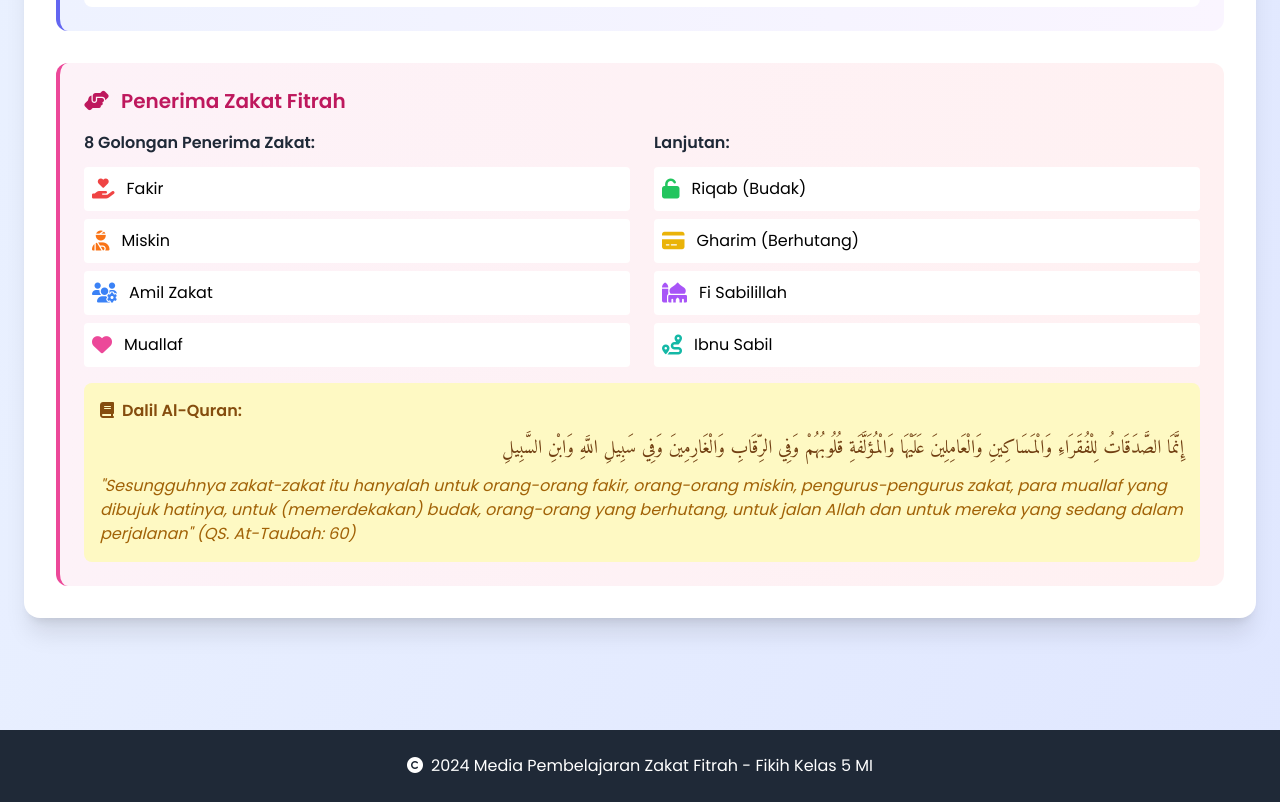
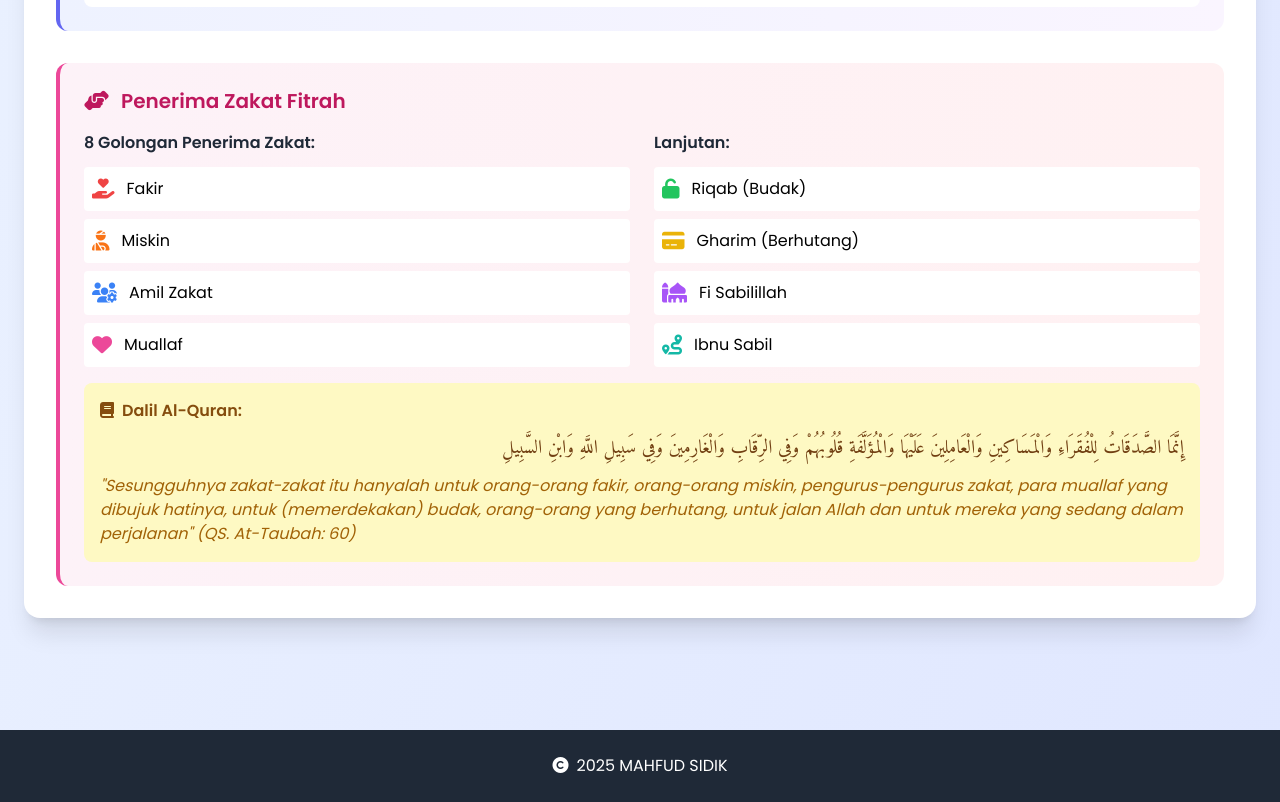
Before and after one commit to minskw/fikih-kelas5, a plain HTML site: page zakat-fitrah.html in a window 1280 px wide. Shown: the part 2641-3443 px from the top of the page. Drawn offline with nearby package versions, Linux system fonts and the light colour scheme.

Commit message:
Update zakat-fitrah.html

```diff
--- a/zakat-fitrah.html
+++ b/zakat-fitrah.html
@@ -709,7 +709,7 @@
 
     <!-- Footer -->
     <footer class="bg-gray-800 text-white text-center py-6 mt-12">
-        <p><i class="fas fa-copyright mr-2"></i>2024 Media Pembelajaran Zakat Fitrah - Fikih Kelas 5 MI</p>
+        <p><i class="fas fa-copyright mr-2"></i>2025 MAHFUD SIDIK</p>
     </footer>
 
     <script>
```
